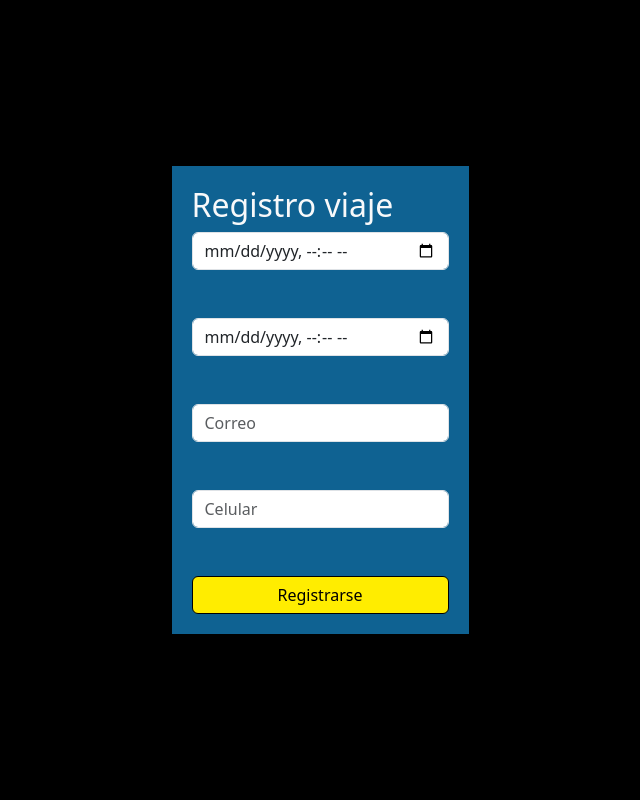
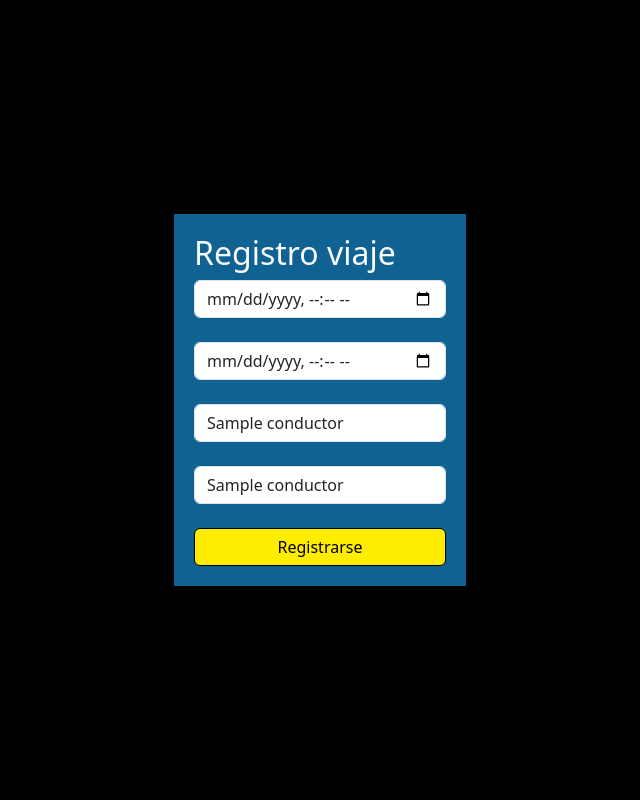
Before and after one commit to o9nelsonjavier/TaxiSecurity, a PHP site: page /Vista/Viaje/viaje_registrar.php in a window 1280 px wide. Shown: the whole page, without its empty margins (320-960 px from the left). Run offline with PHP 8.4, Linux system fonts and the light colour scheme; tables that the repository leaves empty hold one stand-in row (values such as "Sample post").

Commit message:
Crea select de conductor

```diff
--- /dev/null
+++ b/Controlador/Viaje/viaje_controller.php
@@ -0,0 +1,18 @@
+<?php
+include_once "../../Modelo/DB/conectar.php";
+include_once "../../Modelo/Conductor/conductor_model.php";
+
+class ViajeController {
+    private $db;
+    private $conductorModel;
+
+    public function __construct() {
+        $this->db = new MySQLDB('localhost', 'root', 'root', 'proyecto');
+        $this->conductorModel = new ConductorModel($this->db);
+    }
+
+    public function obtenerConductores(){
+        return $this->conductorModel->obtenerConductores();
+    }
+}
+?>
--- /dev/null
+++ b/Modelo/Conductor/conductor_model.php
@@ -0,0 +1,25 @@
+<?php
+include_once "../../Modelo/DB/conectar.php";
+
+class ConductorModel {
+    private $db;
+
+    public function __construct($db) {
+        $this->db = $db;
+    }
+
+    public function obtenerConductores() {
+        $sql = "SELECT id_conductor, nombre_conductor FROM conductor";
+        $result = $this->db->query($sql);
+
+        $conductores = [];
+        if ($result && $result->num_rows > 0) {
+            while ($row = $result->fetch_assoc()) {
+                $conductores[] = $row;
+            }
+        }
+
+        return $conductores;
+    }
+}
+?>
--- a/Vista/Viaje/viaje_registrar.php
+++ b/Vista/Viaje/viaje_registrar.php
@@ -1,3 +1,8 @@
+<?php
+require "../../Controlador/Viaje/viaje_controller.php";
+$viajeController = new ViajeController();
+$conductores = $viajeController->obtenerConductores();
+?>
 <!DOCTYPE html>
 <html lang="es">
 <head>
@@ -13,16 +18,21 @@
             <h2 class="text-light"> Registro viaje</h2>
             <form action="../../Controlador/Viaje/viaje_controller.php" method="POST">
 
-                <input type="datetime-local" class="form-control" placeholder="Hora de inicio" id="hora_inicio" name="hora_inicio" required><br><br>
+                <input type="datetime-local" class="form-control" placeholder="Hora de inicio" id="hora_inicio" name="hora_inicio" required><br>
 
+                <input type="datetime-local" class="form-control" placeholder="Hora de fin" id="hora_fin" name="hora_fin" required><br>
 
-                <input type="datetime-local" class="form-control" placeholder="Hora de fin" id="hora_fin" name="hora_fin" required><br><br>
+                <select class="form-control" name="conductor_id">
+                    <?php foreach ($conductores as $conductor): ?>
+                        <option value="<?= $conductor['id_conductor']; ?>"><?= $conductor['nombre_conductor']; ?></option>
+                    <?php endforeach; ?>
+                </select><br>
 
-
-                <input type="text" class="form-control"  placeholder="Correo" id="correo" name="correo_viaje" maxlength="200"><br><br>
-
-
-                <input type="text" class="form-control" placeholder="Celular" id="celular" name="celular_viaje" required><br><br>
+                <select class="form-control" name="conductor_id">
+                    <?php foreach ($conductores as $conductor): ?>
+                        <option value="<?= $conductor['id_conductor']; ?>"><?= $conductor['nombre_conductor']; ?></option>
+                    <?php endforeach; ?>
+                </select><br>
 
                 <input type="submit" value="Registrarse" class="btnRegistro btn w-100">
             </form>
```
